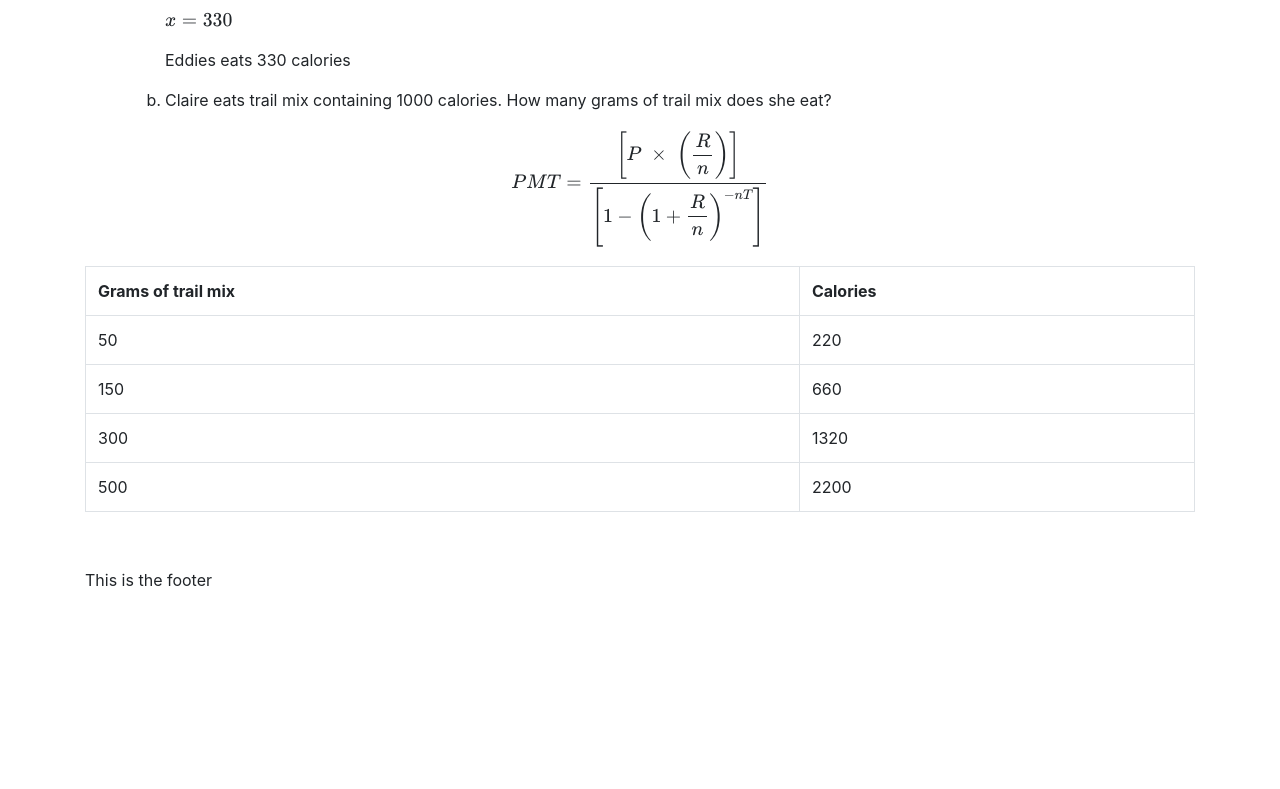
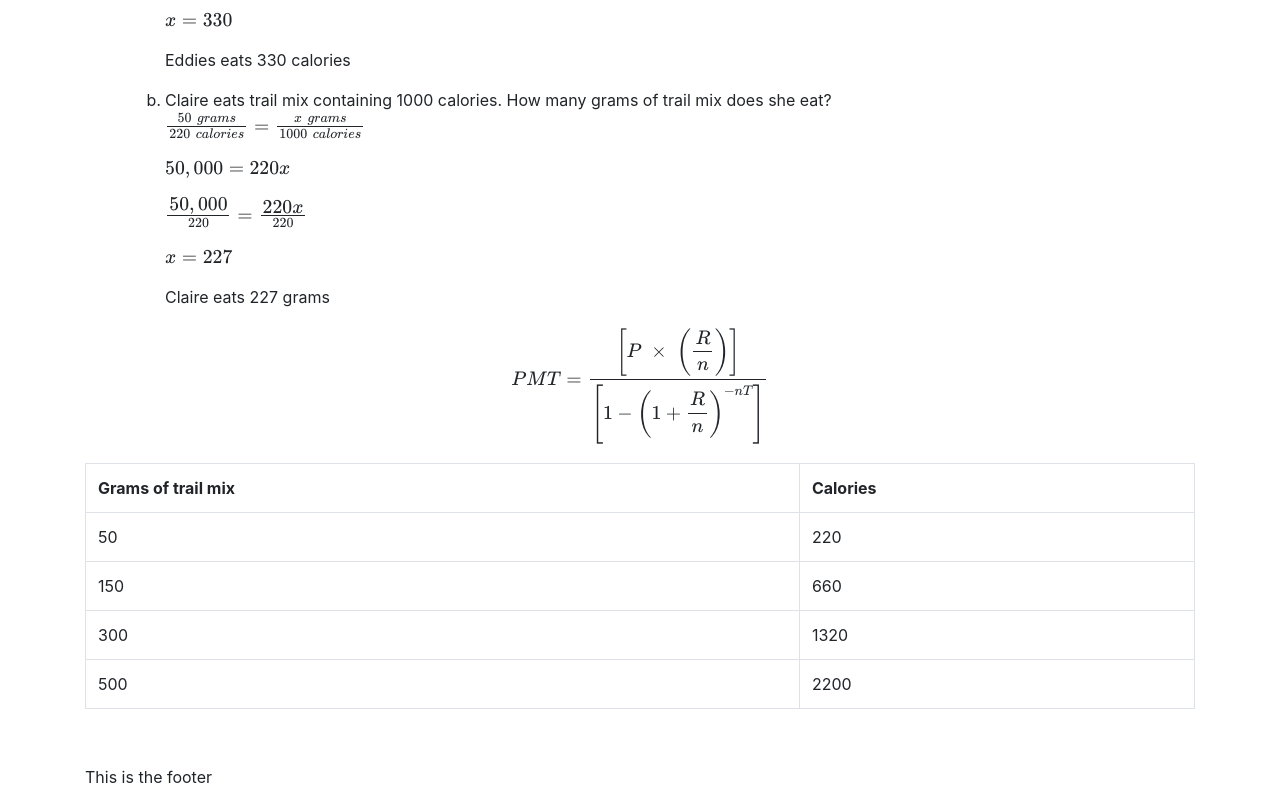
Before and after one commit to scetheridge/math1010, a plain HTML site: page u1s1.html in a window 1280 px wide. Shown: the part 2698-3487 px from the top of the page. Before the commit the page ends 3290 px from the top, so only its background shows below. Drawn offline with nearby package versions, Linux system fonts and the light colour scheme; some packages are replaced by stand-ins of ours.

Commit message:
Update u1s1.html

```diff
--- a/u1s1.html
+++ b/u1s1.html
@@ -171,6 +171,11 @@
                 <p class="solution"> \(x=330\)</p>
                 <p class="solution"> Eddies eats 330 calories</p>
                 <li>Claire eats trail mix containing 1000 calories. How many grams of trail mix does she eat?</li>
+                <p class="solution"> \(\frac{50\;grams}{220\;calories}=\frac{x\;grams}{1000\;calories}\)</p>
+                <p class="solution"> \(50,000=220x\)</p>
+                <p class="solution"> \(\frac{\displaystyle50,000}{220}=\frac{\displaystyle220x}{220}\)</p>
+                <p class="solution"> \(x=227\)</p>
+                <p class="solution"> Claire eats 227 grams</p>
               </ol>
 
         </li>
```
